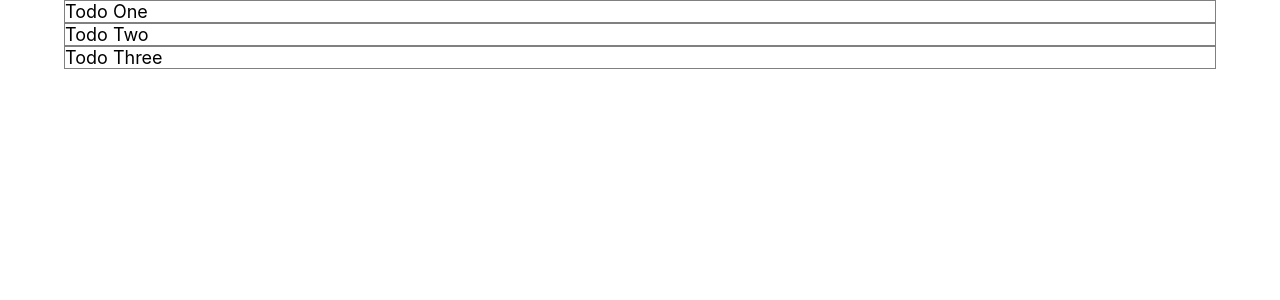
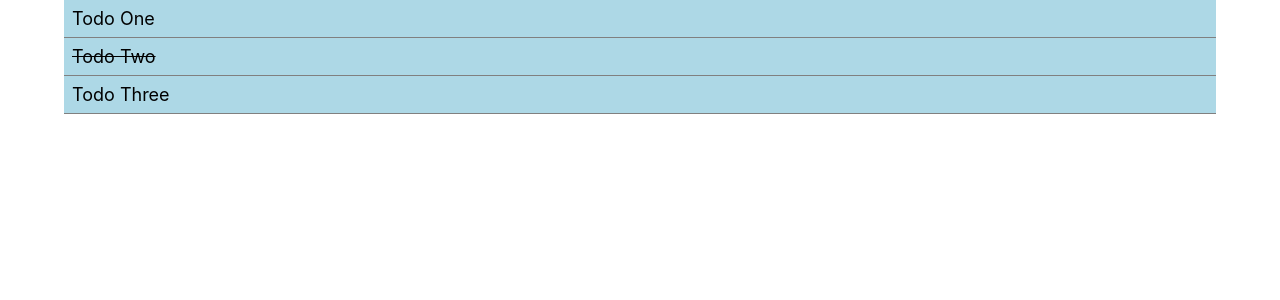
Before and after one commit to christocarr/vue-todos, a Vue app: page / in a window 1280 px wide. Shown: the top 300 px of the page. Built offline with nearby package versions, Linux system fonts and the light colour scheme.

Commit message:
Add text decoration to todo item when is completed is true

```diff
--- a/src/App.vue
+++ b/src/App.vue
@@ -14,17 +14,17 @@ export default {
       todos: [
         {
           name: 'Todo One',
-          completed: false,
+          isCompleted: false,
           id: 1
         },
         {
           name: 'Todo Two',
-          completed: false,
+          isCompleted: true,
           id: 2
         },
         {
           name: 'Todo Three',
-          completed: false,
+          isCompleted: false,
           id: 3
         }
       ]
--- a/src/components/TodoItem.vue
+++ b/src/components/TodoItem.vue
@@ -1,5 +1,5 @@
 <template>
-  <div class="todo-container">
+  <div class="todo-container" v-bind:class="{'is-complete':todo.isCompleted}">
     <p>{{ todo.name }}</p>
   </div>
 </template>
@@ -13,8 +13,12 @@ export default {
 
 <style scoped>
   .todo-container {
-    display: flex;
-    flex-direction: column;
-    border: solid grey 1px;
+    padding: 0.5rem;
+    border-bottom: solid grey 1px;
+    background-color: lightblue;
+  }
+
+  .is-complete {
+    text-decoration: line-through;
   }
 </style>
```
